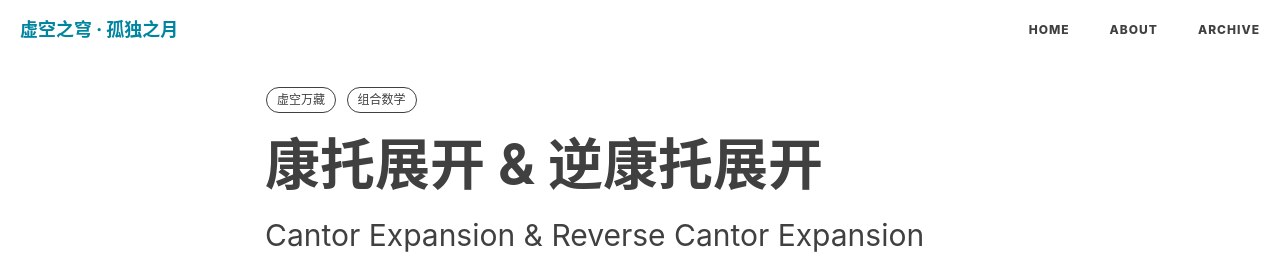
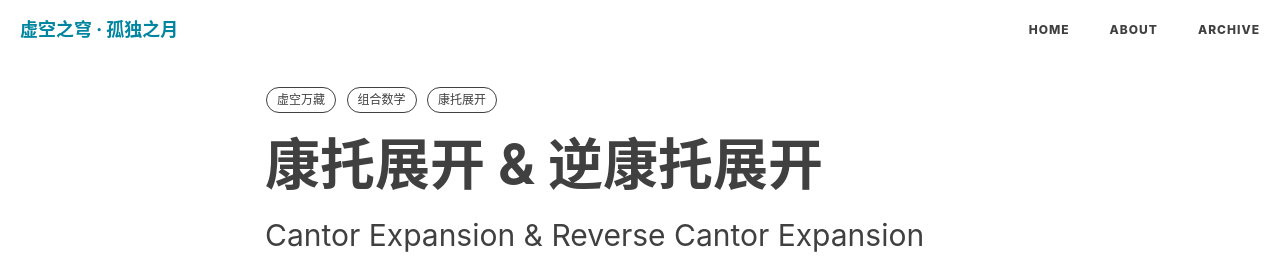
Before and after one commit to hongzhiyin/hongzhiyin.github.io, a Jekyll site: the page built from _posts/Void_Treasure/2019-09-29-cantor-expansion.md, in a window 1280 px wide and 900 px high. Shown: the top 273 px of the window. Built offline with Jekyll 4.4.1, drawn with Linux system fonts in a browser that asks for light colours; nearby versions of some CDN libraries; formulas are drawn with MathJax 3; comment, search, counter and statistics services are not loaded.

Commit message:
Update 2019-09-29-cantor-expansion.md

```diff
--- a/_posts/Void_Treasure/2019-09-29-cantor-expansion.md
+++ b/_posts/Void_Treasure/2019-09-29-cantor-expansion.md
@@ -9,6 +9,7 @@ catalog:       true
 tags:
   - 虚空万藏
   - 组合数学
+  - 康托展开
 ---
 
 ### 康托展开
```
